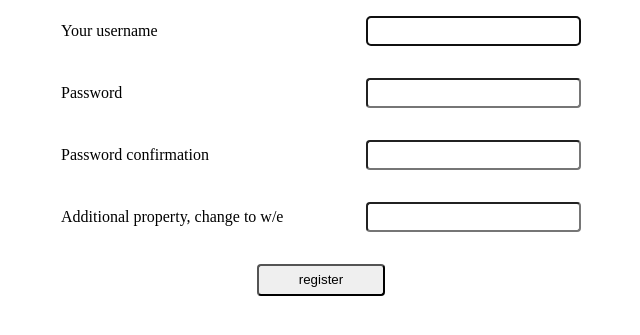
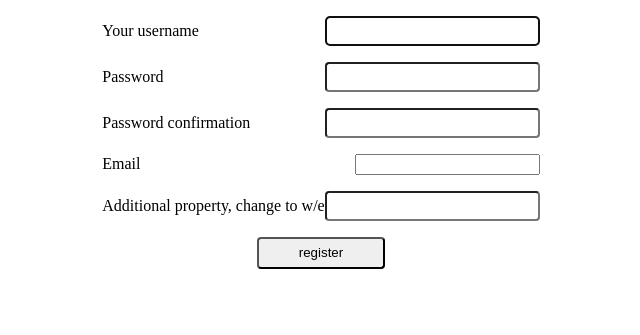
Before and after one commit to Raviraven/django-simple-authentication, a Django app: page /register in a window 1280 px wide. Shown: the part 133-468 px from the top of the page, without its empty margins (319-959 px from the left). Run offline with Django 3.2, Linux system fonts and the light colour scheme.

Commit message:
html: register added email

```diff
--- a/simple_authentication/authentication/templates/authentication/register.html
+++ b/simple_authentication/authentication/templates/authentication/register.html
@@ -4,10 +4,9 @@
 {% block header %} <h1>Register new account</h1> {% endblock %}
 
 {% block content %}
-    <p>
-        {{ form.non_field_errors }}
-    </p>
-    <form class="form__register" action="{% url 'authentication:register' %}" method="post">
+    {{ form.non_field_errors }}
+    {{ form.errors }}
+    <form class="form" action="{% url 'authentication:register' %}" method="post">
     {% csrf_token %}
         <p class="form__input-group">
             <label class="form__input--label" for="id_username"> {{ form.username.label }} </label>
@@ -22,6 +21,10 @@
             {{ form.password2 }}
         </p>
         <p class="form__input-group">
+            <label class="form__input--label" for="id_email">{{ form.email.label }}</label>
+            {{ form.email }}
+        </p>
+        <p class="form__input-group">
             <label class="form__input--label" for="id_some_additional_property">{{ form.some_additional_property.label }}</label>
             {{ form.some_additional_property }}
         </p>
```
